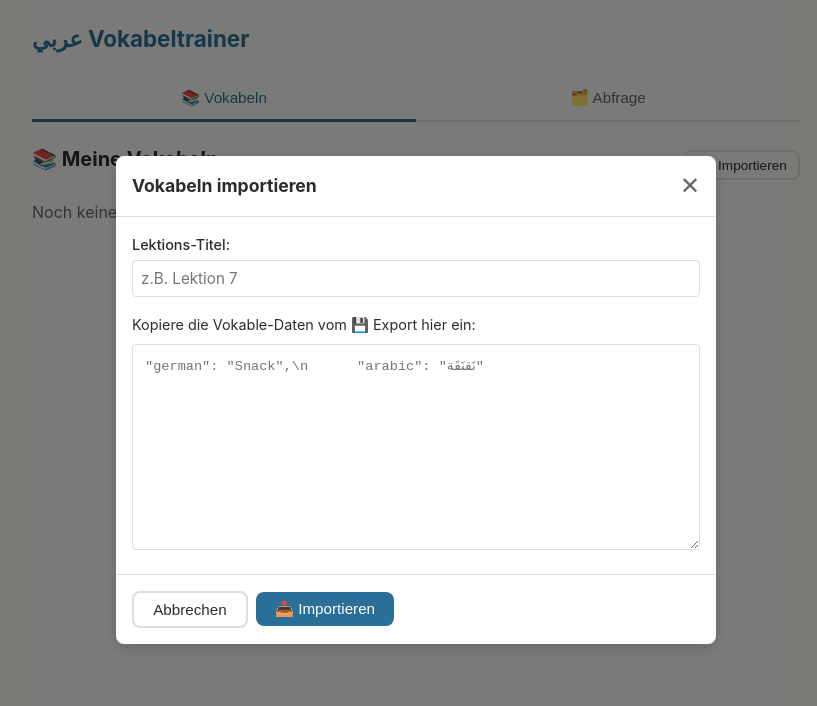
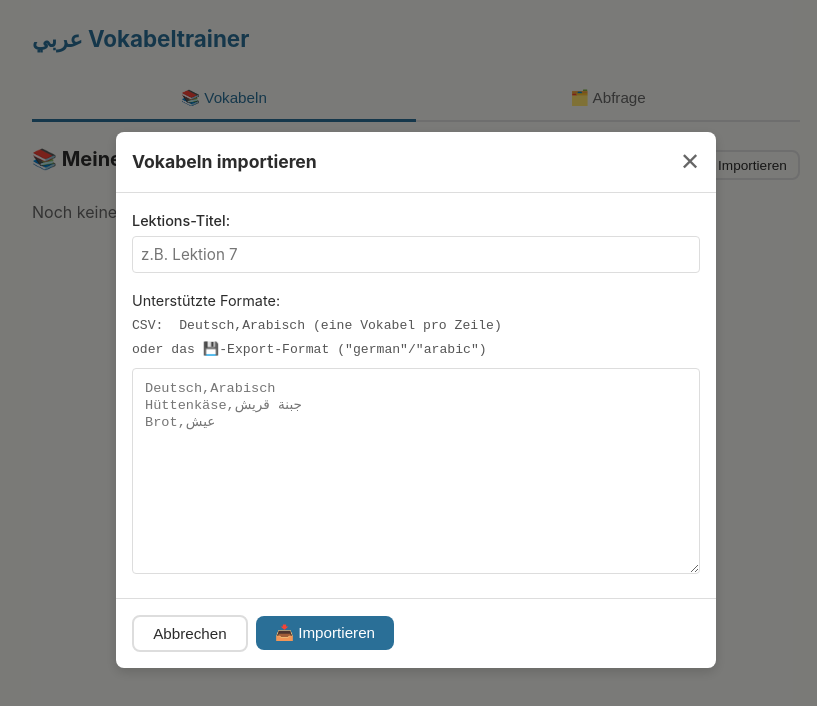
Before and after one commit to French-Mi/arabic-vocabulary, a Vue app: page / in a window 1280 px wide. Both pictures are taken after a click on the button "📥 Importieren". Shown: the top 706 px of the page, without its empty margins (224-1041 px from the left). Built offline with nearby package versions, Linux system fonts and the light colour scheme.

Commit message:
upload update

```diff
--- a/src/components/VocabularyList.vue
+++ b/src/components/VocabularyList.vue
@@ -2,7 +2,7 @@
 import { computed, ref } from 'vue'
 import { useVocabulary } from '../composables/useVocabulary.js'
 
-const { getLessons, deleteLesson, deletePair, renameLesson, importLesson } = useVocabulary()
+const { getLessons, deleteLesson, deletePair, renameLesson, importLesson, updatePair } = useVocabulary()
 
 const lessons = computed(() => getLessons())
 const expandedLessons = ref(new Set())
@@ -16,6 +16,9 @@ const importData = ref('')
 const importTitle = ref('')
 const importError = ref('')
 const importSuccess = ref('')
+const editingVocab = ref(null)   // { lessonId, vocabId }
+const editGerman = ref('')
+const editArabic = ref('')
 
 function toggleLesson(id) {
   if (expandedLessons.value.has(id)) {
@@ -46,6 +49,22 @@ function confirmDeleteLesson(lesson) {
 
 function confirmDeletePair(lessonId, vocab) {
   deletePair(lessonId, vocab.id)
+}
+
+function startEditVocab(lessonId, vocab) {
+  editingVocab.value = { lessonId, vocabId: vocab.id }
+  editGerman.value = vocab.german
+  editArabic.value = vocab.arabic
+}
+
+function confirmEditVocab() {
+  if (!editingVocab.value) return
+  updatePair(editingVocab.value.lessonId, editingVocab.value.vocabId, editGerman.value, editArabic.value)
+  editingVocab.value = null
+}
+
+function cancelEditVocab() {
+  editingVocab.value = null
 }
 
 function openExportModal(lesson) {
@@ -92,6 +111,76 @@ function closeImportModal() {
   importSuccess.value = ''
 }
 
+function parseImportText(text) {
+  const lines = text.trim().split('\n').map(l => l.trim()).filter(Boolean)
+  if (lines.length === 0) return []
+
+  // --- Format 1: CSV (comma or semicolon separated) ---
+  // Detect if the first non-empty line looks like CSV (has comma/semicolon)
+  const firstLine = lines[0]
+  const isCSV = /,|;/.test(firstLine)
+
+  if (isCSV) {
+    const vocabs = []
+    for (const line of lines) {
+      // RFC 4180-style: handle quoted fields containing commas
+      const parts = parseCSVLine(line)
+      if (parts.length < 2) continue
+      const german = parts[0].trim()
+      const arabic = parts[1].trim()
+      if (!german || !arabic) continue
+      // Skip obvious header row
+      if (/deutsch|german|arabisch|arabic|ägyptisch/i.test(german)) continue
+      vocabs.push({ german, arabic })
+    }
+    return vocabs
+  }
+
+  // --- Format 2: "german": "...", "arabic": "..." ---
+  const germanMatches = [...text.matchAll(/"german":\s*"([^"]*)"/g)].map(m => m[1])
+  const arabicMatches = [...text.matchAll(/"arabic":\s*"([^"]*)"/g)].map(m => m[1])
+  if (germanMatches.length > 0) {
+    const vocabs = []
+    for (let i = 0; i < Math.min(germanMatches.length, arabicMatches.length); i++) {
+      vocabs.push({ german: germanMatches[i], arabic: arabicMatches[i] })
+    }
+    return vocabs
+  }
+
+  return []
+}
+
+// Minimal RFC 4180 CSV field parser for one line
+function parseCSVLine(line) {
+  const sep = line.includes(';') ? ';' : ','
+  const fields = []
+  let i = 0
+  while (i < line.length) {
+    if (line[i] === '"') {
+      // quoted field
+      let field = ''
+      i++ // skip opening quote
+      while (i < line.length) {
+        if (line[i] === '"' && line[i + 1] === '"') {
+          field += '"'; i += 2
+        } else if (line[i] === '"') {
+          i++; break
+        } else {
+          field += line[i++]
+        }
+      }
+      fields.push(field)
+      if (line[i] === sep) i++
+    } else {
+      const end = line.indexOf(sep, i)
+      if (end === -1) { fields.push(line.slice(i)); break }
+      fields.push(line.slice(i, end))
+      i = end + 1
+    }
+  }
+  return fields
+}
+
 function performImport() {
   importError.value = ''
   importSuccess.value = ''
@@ -101,27 +190,16 @@ function performImport() {
     return
   }
 
-  try {
-    let vocabs = []
-    const text = importData.value
-
-    // Extract all "german": "..." entries
-    const germanRegex = /"german":\s*"([^"]*)"/g
-    const arabicRegex = /"arabic":\s*"([^"]*)"/g
-
-    const germanMatches = [...text.matchAll(germanRegex)].map(m => m[1])
-    const arabicMatches = [...text.matchAll(arabicRegex)].map(m => m[1])
-
-    // Pair up german and arabic values
-    for (let i = 0; i < Math.min(germanMatches.length, arabicMatches.length); i++) {
-      vocabs.push({
-        german: germanMatches[i],
-        arabic: arabicMatches[i]
-      })
+  if (!importTitle.value.trim()) {
+    importError.value = 'Bitte gib einen Lektions-Titel ein'
+    return
   }
 
+  try {
+    const vocabs = parseImportText(importData.value)
+
     if (vocabs.length === 0) {
-      importError.value = 'Keine gültigen Vokabeln gefunden'
+      importError.value = 'Keine gültigen Vokabeln gefunden. Unterstützte Formate: CSV (Deutsch,Arabisch) oder "german"/"-arabic"-Format.'
       return
     }
 
@@ -199,12 +277,16 @@ function performImport() {
             v-for="vocab in lesson.vocabs"
             :key="vocab.id"
             class="vocab-row"
+            :class="{ 'vocab-row--editing': editingVocab?.vocabId === vocab.id }"
           >
             <span
               class="mastery-dot"
               :class="vocab.mastery ? 'mastery-' + vocab.mastery : 'mastery-none'"
               :title="vocab.mastery === 'green' ? 'Sofort gewusst' : vocab.mastery === 'yellow' ? 'Nach Wiederholung gewusst' : vocab.mastery === 'red' ? 'Noch unsicher' : 'Noch nicht gelernt'"
             ></span>
+
+            <!-- Normal display mode -->
+            <template v-if="editingVocab?.vocabId !== vocab.id">
               <span class="vocab-de ltr">{{ vocab.german }}</span>
               <span class="vocab-ar rtl">{{ vocab.arabic }}</span>
               <span class="vocab-score text-light" :title="'Score: ' + vocab.score">
@@ -212,12 +294,48 @@ function performImport() {
               </span>
               <button
                 class="btn btn-sm btn-outline"
+                @click="startEditVocab(lesson.id, vocab)"
+                title="Bearbeiten"
+                style="padding: 0.2rem 0.4rem; font-size: 0.75rem"
+              >✎</button>
+              <button
+                class="btn btn-sm btn-outline"
                 @click="confirmDeletePair(lesson.id, vocab)"
                 title="Entfernen"
                 style="padding: 0.2rem 0.4rem; font-size: 0.75rem"
-            >
-              ✕
-            </button>
+              >✕</button>
+            </template>
+
+            <!-- Inline edit mode -->
+            <template v-else>
+              <input
+                v-model="editGerman"
+                class="ltr vocab-edit-input"
+                @keyup.enter="confirmEditVocab"
+                @keyup.esc="cancelEditVocab"
+                autofocus
+              />
+              <input
+                v-model="editArabic"
+                class="rtl vocab-edit-input"
+                dir="rtl"
+                @keyup.enter="confirmEditVocab"
+                @keyup.esc="cancelEditVocab"
+              />
+              <span></span>
+              <button
+                class="btn btn-sm btn-success"
+                @click="confirmEditVocab"
+                title="Speichern"
+                style="padding: 0.2rem 0.4rem; font-size: 0.75rem"
+              >✓</button>
+              <button
+                class="btn btn-sm btn-outline"
+                @click="cancelEditVocab"
+                title="Abbrechen"
+                style="padding: 0.2rem 0.4rem; font-size: 0.75rem"
+              >✕</button>
+            </template>
           </div>
         </div>
       </div>
@@ -276,11 +394,15 @@ function performImport() {
         </div>
 
         <p style="margin-bottom: 0.5rem; font-size: 0.9rem">
-          Kopiere die Vokable-Daten vom 💾 Export hier ein:
+          Unterstützte Formate:<br>
+          <span style="font-family: monospace; font-size: 0.82rem; color: #555">
+            CSV:&nbsp; Deutsch,Arabisch (eine Vokabel pro Zeile)<br>
+            oder das 💾-Export-Format ("german"/"arabic")
+          </span>
         </p>
         <textarea
           v-model="importData"
-          placeholder='"german": "Snack",\n      "arabic": "نَقنَقَة"'
+          placeholder="Deutsch,Arabisch&#10;Hüttenkäse,جبنة قريش&#10;Brot,عيش"
           class="export-textarea"
           rows="12"
         ></textarea>
@@ -322,6 +444,8 @@ function performImport() {
 .vocab-row {
   display: grid;
   grid-template-columns: 12px 1fr 1fr 40px 32px;
+  /* dot | german | arabic | score | edit-btn | delete-btn */
+  grid-template-columns: 12px 1fr 1fr 40px 32px 32px;
   gap: 0.5rem;
   align-items: center;
   padding: 0.35rem 0.25rem;
@@ -372,6 +496,18 @@ function performImport() {
 .vocab-score {
   text-align: center;
   font-size: 0.8rem;
+}
+
+.vocab-edit-input {
+  padding: 0.15rem 0.3rem;
+  font-size: 0.9rem;
+  border: 1px solid var(--color-primary);
+  border-radius: 3px;
+  width: 100%;
+}
+
+.vocab-row--editing {
+  background: #f5f9ff;
 }
 
 /* Modal Styles */
--- a/src/composables/useVocabulary.js
+++ b/src/composables/useVocabulary.js
@@ -79,6 +79,16 @@ export function useVocabulary() {
     const lesson = getLesson(lessonId)
     if (!lesson) return
     lesson.vocabs = lesson.vocabs.filter((v) => v.id !== vocabId)
+    state.value = { ...state.value }
+  }
+
+  function updatePair(lessonId, vocabId, german, arabic) {
+    const lesson = getLesson(lessonId)
+    if (!lesson) return
+    const vocab = lesson.vocabs.find((v) => v.id === vocabId)
+    if (!vocab) return
+    vocab.german = german.trim()
+    vocab.arabic = arabic.trim()
     state.value = { ...state.value }
   }
 
@@ -183,5 +193,6 @@ export function useVocabulary() {
     updateMastery,
     getAllVocabs,
     importLesson,
+    updatePair,
   }
 }
```
Lines whose indentation alone changed are shown as unchanged.
